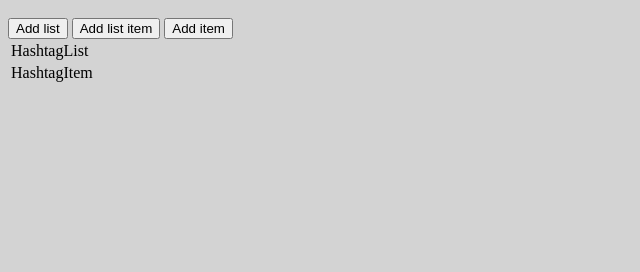
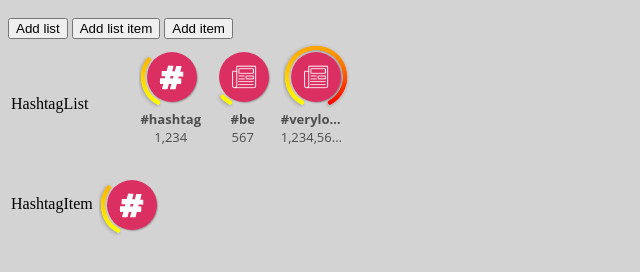
Before and after one commit to HashtagBe/hashtag-widget, a website: page index.html in a window 1280 px wide. Shown: the part 48-320 px from the top of the page, without its empty margins (0-640 px from the left). Drawn offline with nearby package versions, Linux system fonts and the light colour scheme.

Commit message:
Using underscore templates instead of EJS

```diff
--- a/bower.json
+++ b/bower.json
@@ -24,7 +24,7 @@
     "Rakefile"
   ],
   "dependencies": {
-    "embeddedjavascript": "git://github.com/dapicester/embeddedjavascript.git",
+    "underscore": "~1.8.3",
     "jquery": "~2.1.4"
   }
 }
--- a/index.html
+++ b/index.html
@@ -6,7 +6,7 @@
 window.be={};be.tags=[{'id':1,'name':'hashtag','primary':true,'energy':'1,234','level':3,'icon':'assets/hashtag_icon.png'},{'id':2,'name':'be','primary':false,'energy':'567','level':1,'icon':'assets/interest_icon.png'},{'id':3,'name':'verylonghashtagnameverymuchindeed','primary':false,'energy':'1,234,567,890','level':10,'icon':'assets/interest_icon.png'}];
 //]]>
 </script>
-<script type="text/javascript" src="libs/embeddedjavascript/dist/ejs.min.js"></script>
+<script type="text/javascript" src="libs/underscore/underscore-min.js"></script>
 <script type="text/javascript" src="libs/jquery/dist/jquery.min.js"></script>
 <script type="text/javascript" src="js/hashtag.js"></script>
 <link rel="stylesheet" type="text/css" href="css/hashtag.css"/>
--- a/js/hashtag.js
+++ b/js/hashtag.js
@@ -31,10 +31,26 @@ HashtagItem = (function() {
     }
 
     /**
-     * The EJS template
+     * The JavaScript template.
      * @private
      */
-    var template = new EJS({ url: 'js/item.ejs' });
+    var template = _.template('\
+<div class="hashtag-item" data-id="<%= data.item.id %>" data-related-ids="<%= data.item.related_ids %>">\
+  <div class="hashtag-circle">\
+    <canvas class="hashtag-level-bar" data-level="<%= data.item.level / 10 %>"/>\
+    <div class="hashtag-icon" style="background-image: url(<%= data.item.icon %>)">\
+      <div class="hashtag-level">\
+        <span><%= data.item.level %></span>\
+      </div>\
+    </div>\
+  </div>\
+  <% if (data.options.label) { %>\
+    <div class="hashtag-label <%= data.options.label == "truncate" && "truncate" || "" %>">\
+      <div>#<%= data.item.name %></div>\
+      <div><%= data.item.energy %></div>\
+    </div>\
+  <% } %>\
+</div>', { variable: 'data' });
 
     /**
      * Renders the item as HTML.
@@ -42,8 +58,8 @@ HashtagItem = (function() {
      * @return {string} - The rendered item.
      */
     HashtagItem.prototype.html = function() {
-        return template.render({
-            data: this.data,
+        return template({
+            item: this.data,
             options: {
                 label: this.label,
             }
@@ -176,10 +192,15 @@ HashtagList = (function() {
     }
 
     /**
-     * The EJS template
+     * The JavaScript template.
      * @private
      */
-    var template = new EJS({ url: 'js/list.ejs' });
+    var template = _.template('\
+<ul class="hashtag-list">\
+  <% data.list.forEach(function(item) { %>\
+    <li><%= new HashtagItem(item).options(data.options).html() %></li>\
+  <% }); %>\
+</ul>', { variable: 'data' });
 
     /**
      * Renders the list as HTML.
@@ -187,7 +208,7 @@ HashtagList = (function() {
      * @return {string} - The rendered list.
      */
     HashtagList.prototype.html = function() {
-        return template.render({ data: this.data, options: this.options });
+        return template({ list: this.data, options: this.options });
     };
 
     /**
--- a/js/list.ejs
+++ /dev/null
@@ -1,5 +0,0 @@
-<ul class="hashtag-list">
-  <% data.forEach(function(item) { %>
-    <li><%= new HashtagItem(item).options(options).html() %></li>
-  <% }); %>
-</ul>
```
Also changed, not shown: js/item.ejs (deleted, +0 -16 lines).
